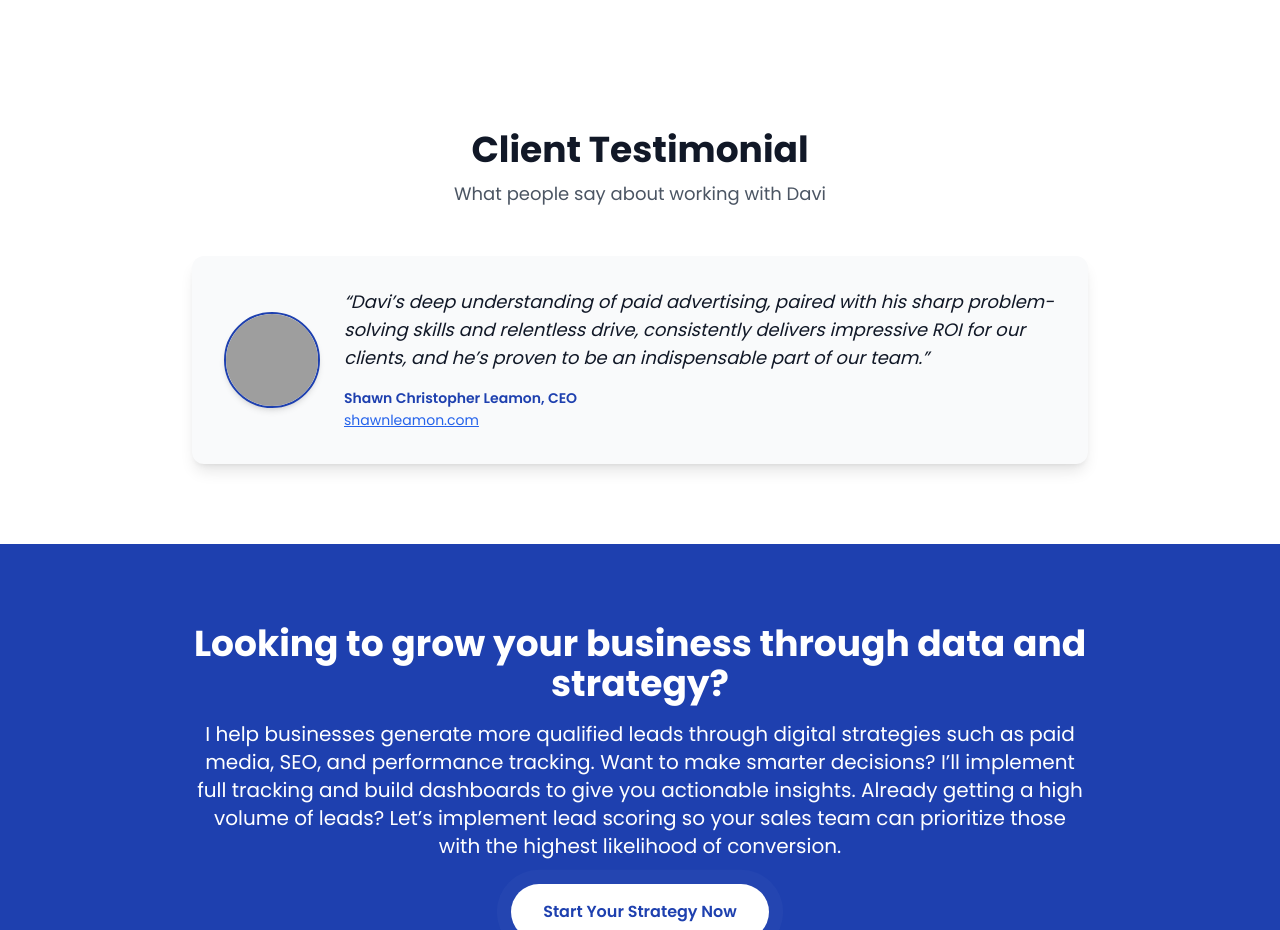
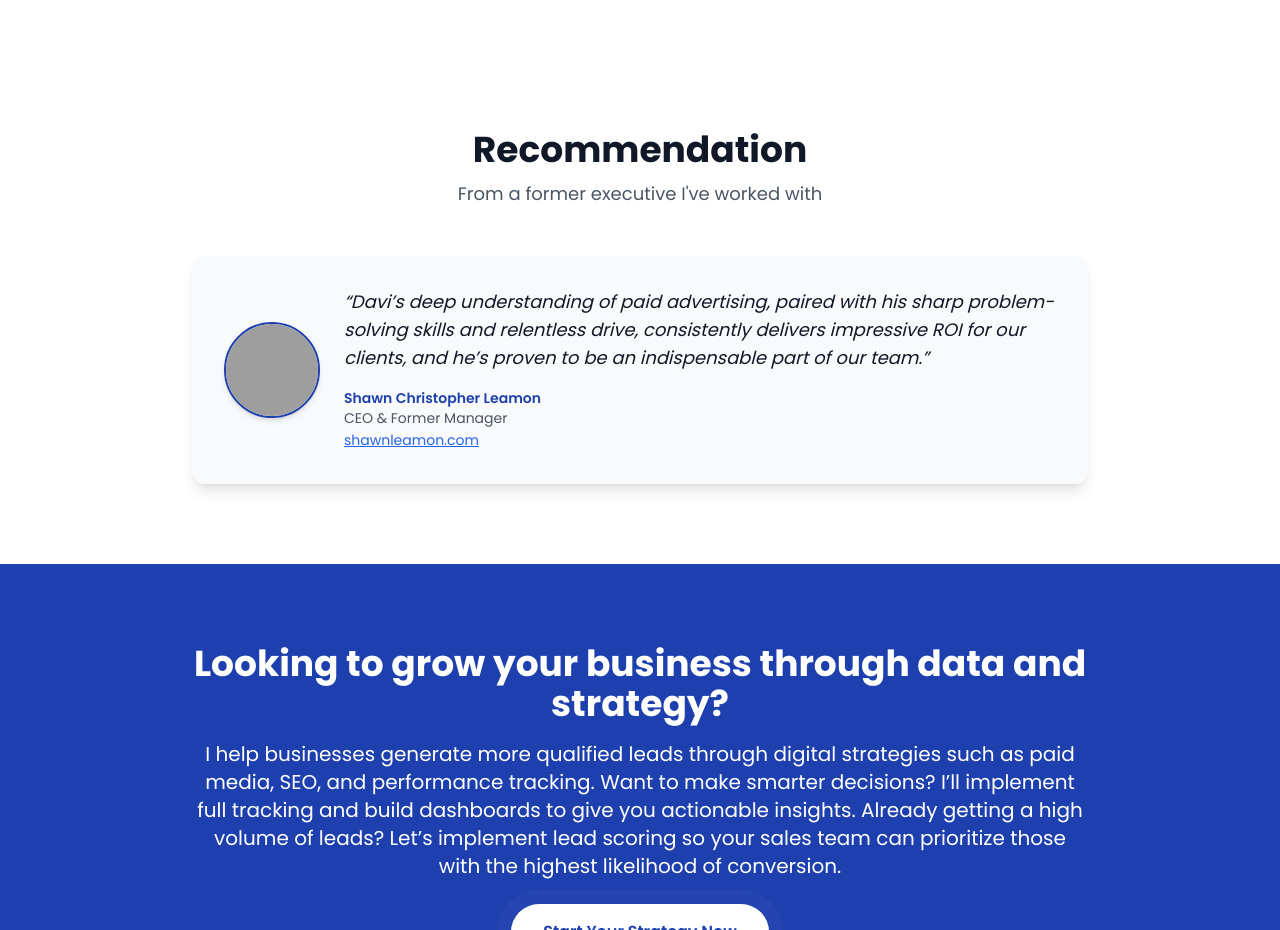
Before and after one commit to DaviSassoL/DaviSassoL.github.io, a plain HTML site: page index.html in a window 1280 px wide. Shown: the part 2240-3170 px from the top of the page. Drawn offline with nearby package versions, Linux system fonts and the light colour scheme; grey boxes are pictures that could not be loaded.

Commit message:
Update index.html

```diff
--- a/index.html
+++ b/index.html
@@ -165,14 +165,15 @@
 <!-- TESTIMONIAL SECTION -->
 <section id="testimonial" class="bg-white py-20 px-6 fade-in">
   <div class="text-center mb-12">
-    <h2 class="text-4xl font-bold parallax fade-in">Client Testimonial</h2>
-    <p class="text-lg text-gray-600">What people say about working with Davi</p>
+    <h2 class="text-4xl font-bold parallax fade-in">Recommendation</h2>
+    <p class="text-lg text-gray-600">From a former executive I've worked with</p>
   </div>
   <div class="max-w-4xl mx-auto bg-gray-50 rounded-xl p-8 shadow-lg flex flex-col md:flex-row items-center gap-6">
     <img src="https://shawnleamon.com/wp-content/uploads/2022/05/Shawn-Leamon.jpg" alt="Shawn Leamon" class="w-24 h-24 rounded-full object-cover border-2 border-blue-800 shadow-md">
     <div>
       <p class="text-lg italic mb-4">“Davi’s deep understanding of paid advertising, paired with his sharp problem-solving skills and relentless drive, consistently delivers impressive ROI for our clients, and he’s proven to be an indispensable part of our team.”</p>
-      <p class="text-sm font-semibold text-blue-800">Shawn Christopher Leamon, CEO</p>
+      <p class="text-sm font-semibold text-blue-800">Shawn Christopher Leamon</p>
+      <p class="text-sm text-gray-600">CEO & Former Manager</p>
       <a href="https://shawnleamon.com" target="_blank" class="text-sm text-blue-600 underline">shawnleamon.com</a>
     </div>
   </div>
```
